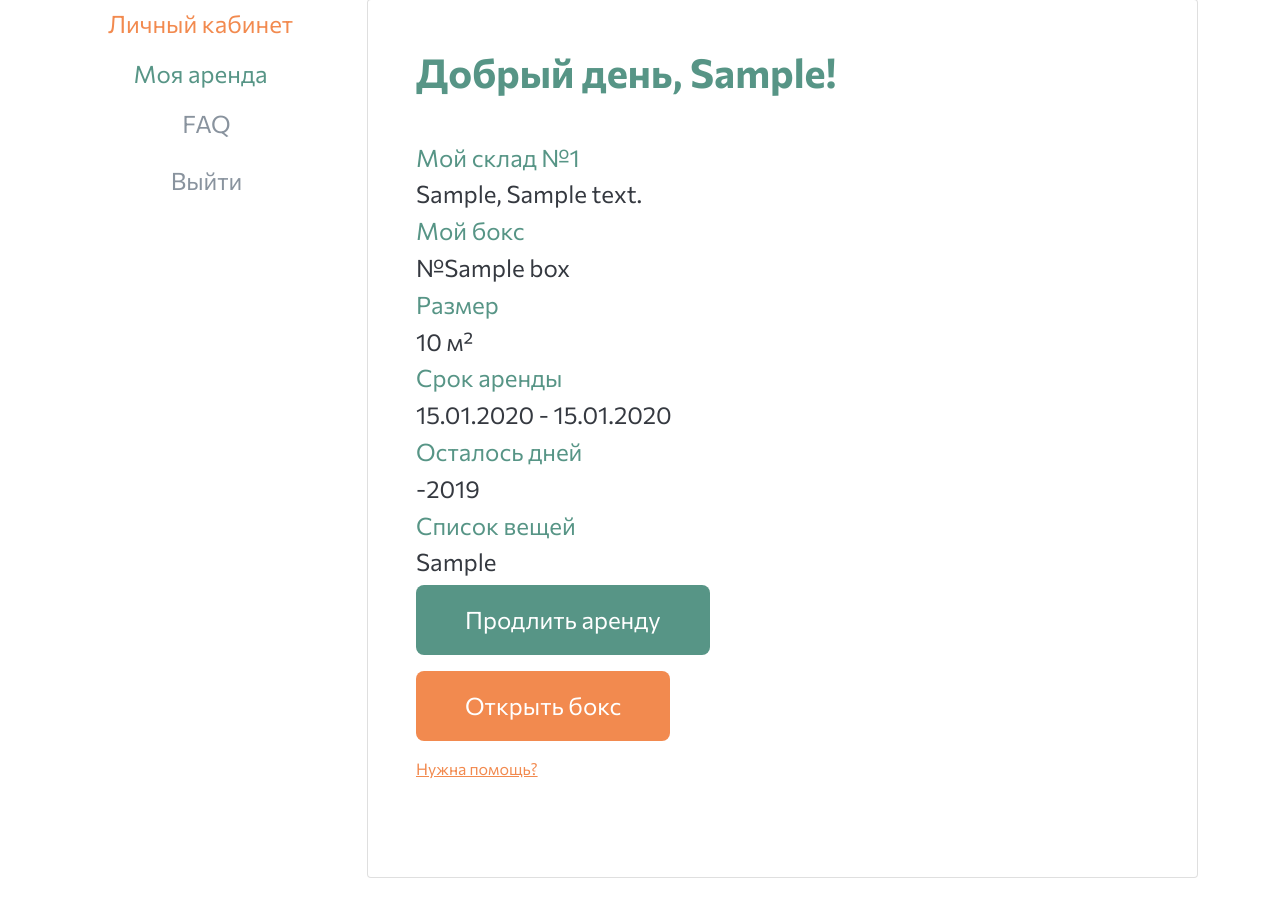
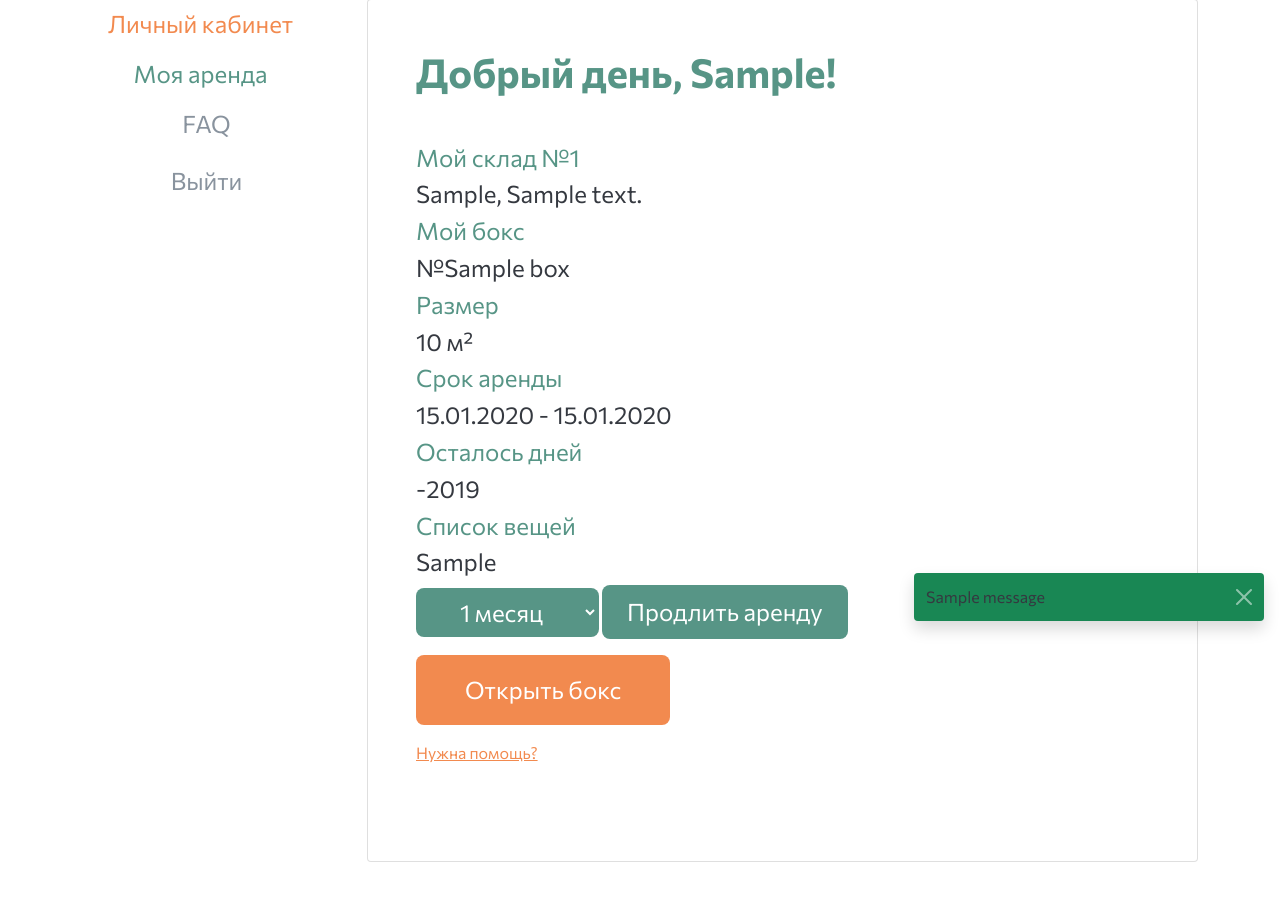
Before and after one commit to svillors/selfstorage, a Django app: page /my-rent/ in a window 1280 px wide, after a click on "Моя аренда". Shown: the part 163-1070 px from the top of the page. Run offline with Django 5.2, Linux system fonts and the light colour scheme; a user stored in the database is signed in; tables that the repository leaves empty hold one stand-in row (values such as "Sample post"); one stand-in notice (Sample message) is shown.

Commit message:
Добавил возможность продлить аренду и уведомление об продлении

```diff
--- a/self_storage/urls.py
+++ b/self_storage/urls.py
@@ -32,7 +32,9 @@ urlpatterns = [
     path('logout/', views.logout_view, name='logout'),
     path('promo/<slug:slug>/', tracked_redirect, name='tracked_redirect'),
     path('qr_code/', views.qr_code, name='qr_code'),
-    path('create_order', views.create_order, name='create_order')
+    path('create_order', views.create_order, name='create_order'),
+    path('extend-order/<int:order_id>/', views.extend_order, name='extend_order'),
+
 ]
 
 
--- a/templates/my-rent.html
+++ b/templates/my-rent.html
@@ -139,7 +139,17 @@
                                     <h4 class="SelfStorage_green">Список вещей</h4>
                                     <h4>{{ order.items }}</h4>
                                 {% endif %}
-						        <div><button class="btn fs_24 px-5 py-3 text-white border-8 SelfStorage__bg_green SelfStorage__btn2_green mb-3">Продлить аренду</button></div>
+						        <form method="post" action="{% url 'extend_order' order.id %}" class="mb-3">
+                                    {% csrf_token %}
+                                    <select name="extension" class="btn fs_24 px-4 py-2 text-white border-8 SelfStorage__bg_green SelfStorage__btn2_green">
+                                        <option value="1">1 месяц</option>
+                                        <option value="6">6 месяцев</option>
+                                        <option value="12">1 год</option>
+                                    </select>
+                                    <button type="submit" class="btn fs_24 px-4 py-2 text-white border-8 SelfStorage__bg_green SelfStorage__btn2_green">
+                                        Продлить аренду
+                                    </button>
+                                </form>
 						        <div>
                                     <button class="btn fs_24 px-5 py-3 text-white border-8 SelfStorage__bg_orange SelfStorage__btn2_orange mb-3"
                                     onclick="document.getElementById('qr-{{ order.id }}').classList.toggle('d-none')">
@@ -169,6 +179,20 @@
 			</div>
 		</div>
 	</div>
+    {% if messages %}
+        <div class="position-fixed bottom-0 end-0 p-3" style="z-index: 11">
+            {% for message in messages %}
+                <div class="toast align-items-center text-white bg-success border-0 show" role="alert">
+                    <div class="d-flex">
+                        <div class="toast-body">
+                            {{ message }}
+                        </div>
+                        <button type="button" class="btn-close btn-close-white me-2 m-auto" data-bs-dismiss="toast" aria-label="Закрыть"></button>
+                    </div>
+                </div>
+            {% endfor %}
+        </div>
+    {% endif %}
 </main>
 <footer class="container py-5">
 	<div class="row mb-5">
@@ -224,5 +248,11 @@
   });
 </script>
 <script src="https://cdn.jsdelivr.net/npm/bootstrap@5.0.2/dist/js/bootstrap.bundle.min.js" integrity="sha384-MrcW6ZMFYlzcLA8Nl+NtUVF0sA7MsXsP1UyJoMp4YLEuNSfAP+JcXn/tWtIaxVXM" crossorigin="anonymous"></script>
+<script>
+  var toastElList = [].slice.call(document.querySelectorAll('.toast'))
+  var toastList = toastElList.map(function (toastEl) {
+    return new bootstrap.Toast(toastEl)
+  })
+</script>
 </body>
 </html>
--- a/warehouse_app/views.py
+++ b/warehouse_app/views.py
@@ -1,6 +1,7 @@
-from django.shortcuts import render, redirect
+from django.shortcuts import render, redirect, get_object_or_404
 from django.contrib.auth import login, authenticate, logout
 from django.contrib.auth.decorators import login_required
+from django.contrib import messages
 from dateutil.relativedelta import relativedelta
 from django.utils.timezone import now
 from django.contrib.auth.models import User
@@ -146,3 +147,15 @@ def create_order(request):
     )
 
     return redirect('index')
+
+
+@login_required
+def extend_order(request, order_id):
+    if request.method == 'POST':
+        months = int(request.POST.get('extension'))
+        order = get_object_or_404(Order, id=order_id, customer=request.user)
+        order.date_end += relativedelta(months=months)
+        order.save()
+
+        messages.success(request, f"Аренда продлена на {months} мес.")
+        return redirect('my-rent')
```
